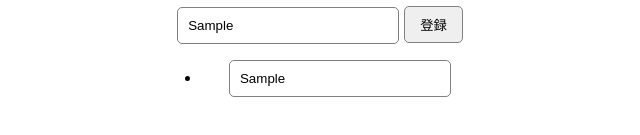
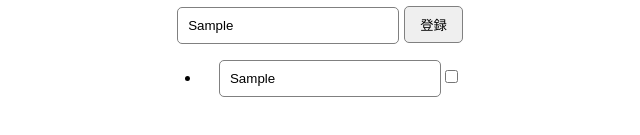
Before and after one commit to funayamateppei/Todolist_Typescript, a React (Create React App) app: page / in a window 1280 px wide. Both pictures are taken after typing "Sample" into the empty fields and a click on the button "登録". Shown: the part 375-510 px from the top of the page, without its empty margins (320-960 px from the left). Built offline with nearby package versions, Linux system fonts and the light colour scheme; the HTML template or start-up script is replaced by a standard one.

Commit message:
チェックが入ったタスクの編集をできなくする機能実装

```diff
--- a/src/App.tsx
+++ b/src/App.tsx
@@ -26,6 +26,16 @@ function App() {
     const array = todo.map((x) => {
       if (x.id === id) {
         x.inputValue = inputValue;
+      }
+      return x;
+    })
+    setTodo(array);
+  }
+
+  const handleCheckBox = (id: number, checked: boolean) => {
+    const array = todo.map((x) => {
+      if (x.id === id) {
+        x.checked = !checked;
       }
       return x;
     })
@@ -61,6 +71,11 @@ function App() {
                 value={x.inputValue}
                 className="inputText"
                 onChange={(e) => handleEdit(x.id, e.target.value)}
+                disabled={x.checked}
+              />
+              <input
+                type="checkbox"
+                onChange={(e) => handleCheckBox(x.id, x.checked)}
               />
             </li>
           ))}
```
